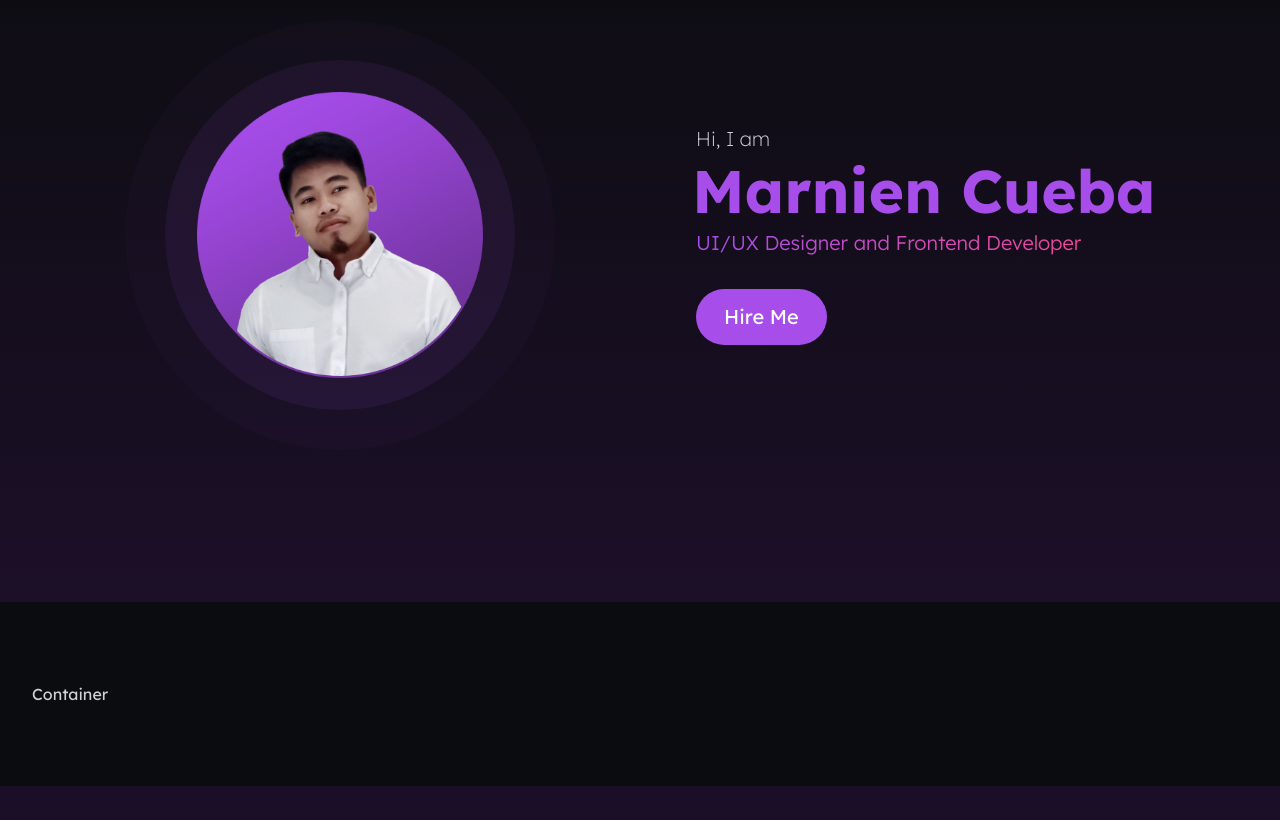
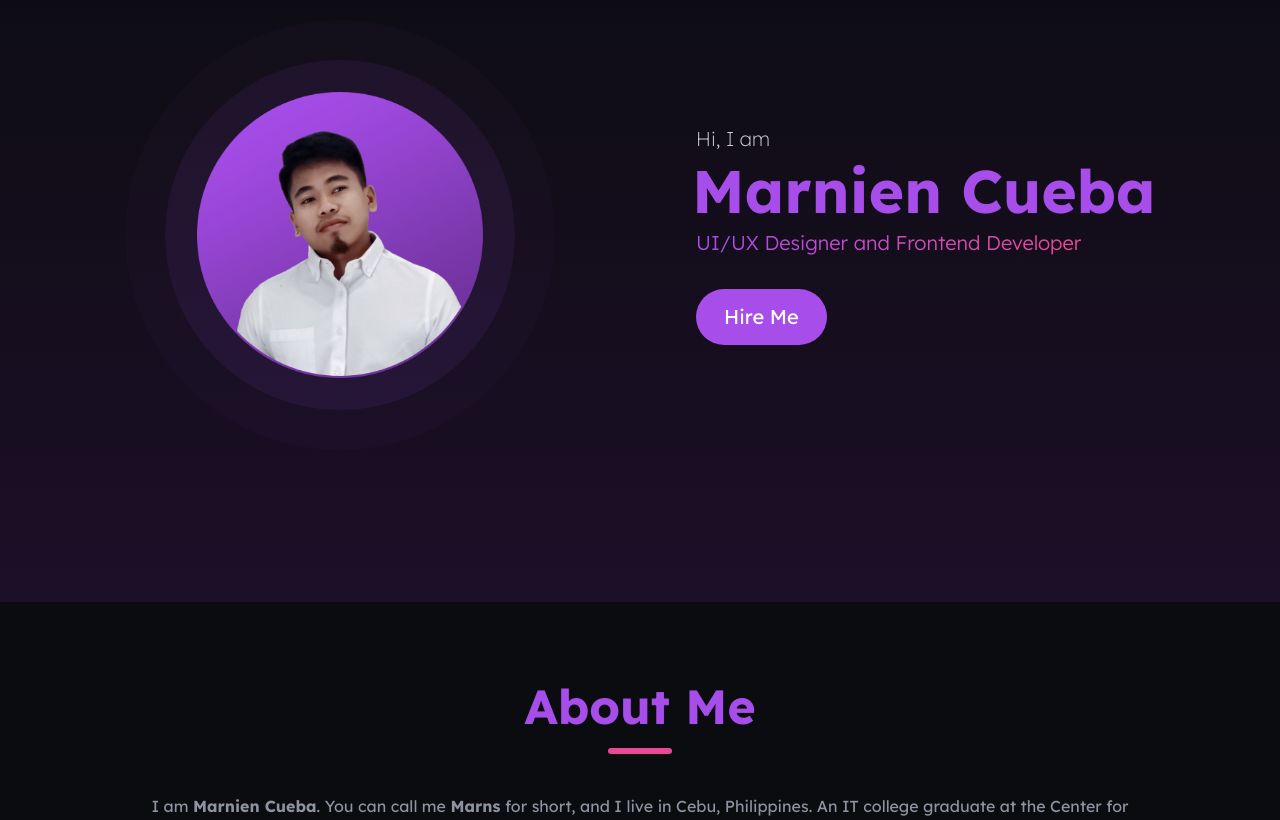
Before and after one commit to codemarns/portfolio, a React (Vite) app: page / in a window 1280 px wide. Shown: the part 132-952 px from the top of the page. Built offline with nearby package versions, Linux system fonts and the light colour scheme.

Commit message:
Container component

```diff
--- a/src/components/Container.tsx
+++ b/src/components/Container.tsx
@@ -1,5 +1,23 @@
-export const Container = () => {
+import React from "react";
+import cn from "classnames";
+import { containerStyles } from "../styles";
+
+type Props = {
+  id: string;
+  className?: string;
+  children?: React.ReactNode;
+  size?: "sm" | "md" | "lg" | "xl" | "2xl" | "full";
+};
+
+export const Container: React.FC<Props> = (props) => {
+  const { id = "container", className, children, size = "xl" } = props;
+  const { root } = containerStyles;
+
+  const baseClasses = cn("CONTAINER", root.base, root.size[size], className);
+
   return (
-    <div>Container</div>
-  )
-}
+    <div id={id} className={baseClasses}>
+      {children}
+    </div>
+  );
+};
--- a/src/styles/containerStyles.ts
+++ b/src/styles/containerStyles.ts
@@ -1,5 +1,13 @@
 export const containerStyles = {
   root: {
-    base: ""
-  }
-}
+    base: "w-full mx-auto text-center space-y-16",
+    size: {
+      sm: "max-w-[640px]",
+      md: "max-w-[768px]",
+      lg: "max-w-[1024px]",
+      xl: "max-w-[1280px]",
+      "2xl": "max-w-[1536px]",
+      full: "max-w-full",
+    },
+  },
+};
```
